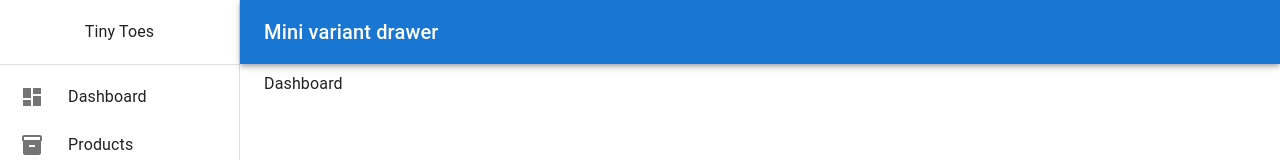
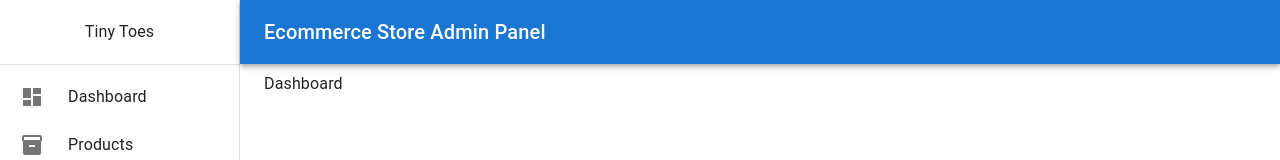
Before and after one commit to ammarDeveloper400/TinyToes-Frontend, a React (Vite) app: page / in a window 1280 px wide. Shown: the top 160 px of the page. Built offline with nearby package versions, Linux system fonts and the light colour scheme; no server answers; what axios-mock-adapter would draw is missing.

Commit message:
appbar title updated

```diff
--- a/src/layout/AppLayout.tsx
+++ b/src/layout/AppLayout.tsx
@@ -150,7 +150,7 @@ export default function AppLayout({ children }: AppLayoutProps) {
             <MenuIcon />
           </IconButton>
           <Typography variant="h6" noWrap component="div">
-            Mini variant drawer
+            Ecommerce Store Admin Panel
           </Typography>
         </Toolbar>
       </AppBar>
```
